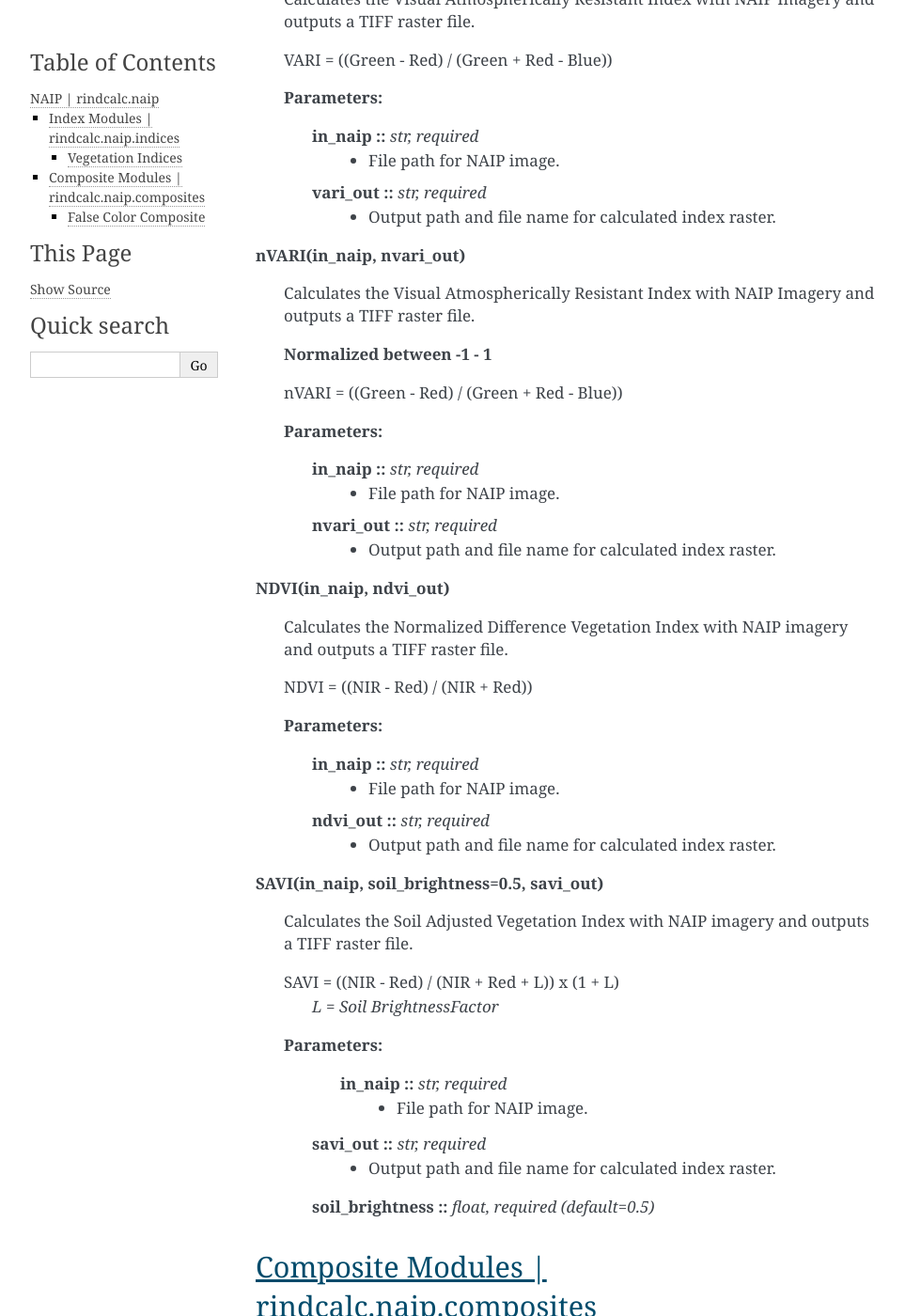
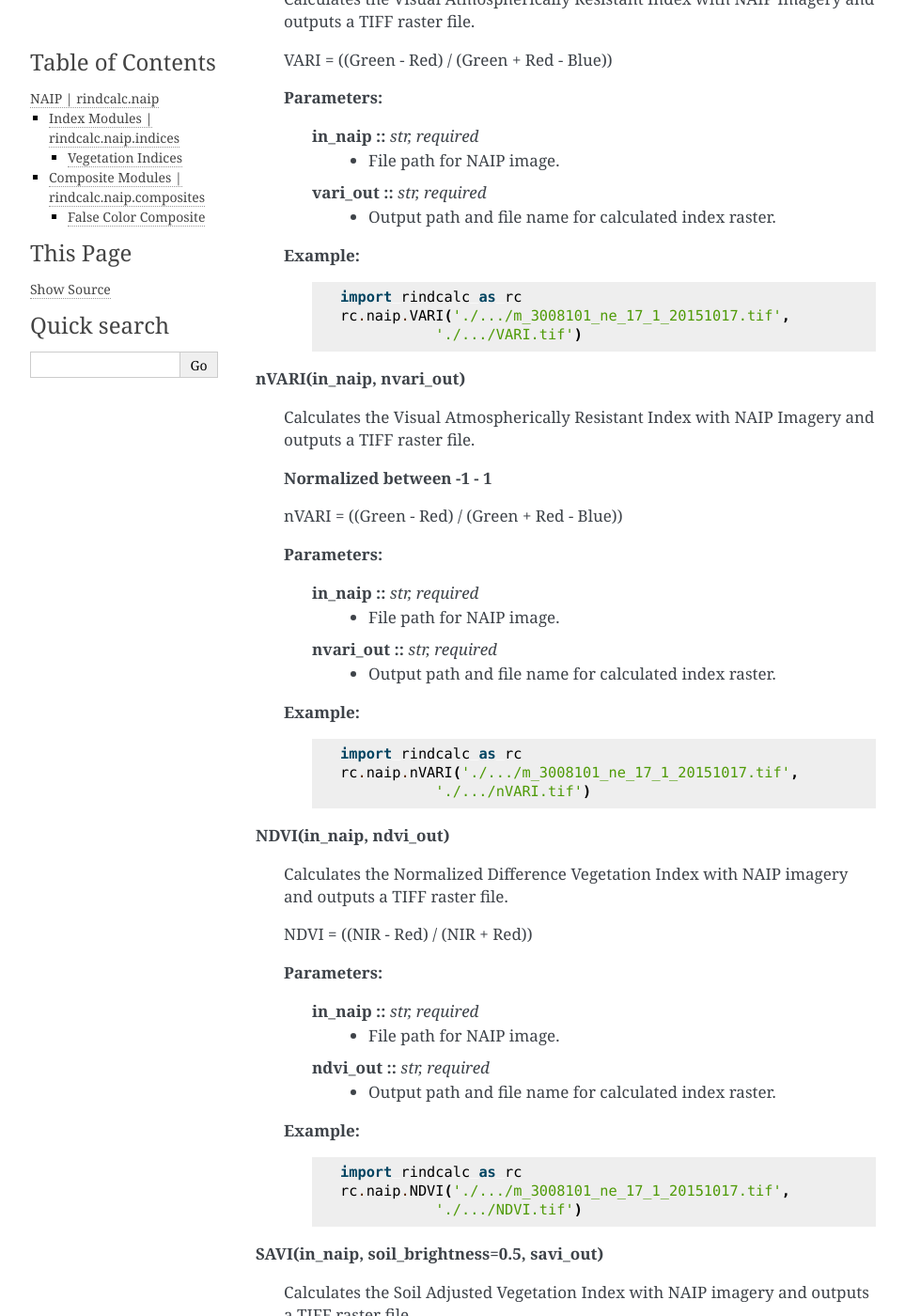
Before and after one commit to ocsmit/rindcalc, a Sphinx documentation site: the page built from docs/source/naip.rst, in a window 1280 px wide and 1400 px high, scrolled down 944 px. Shown: the whole window at 94% size, without its empty margins (148-1111 px from the left). Built offline with Sphinx 7.4.7, drawn with Linux system fonts in a browser that asks for light colours; some of the changed text lies outside the part shown.

Commit message:
Add examples

```diff
--- a/docs/source/naip.rst
+++ b/docs/source/naip.rst
@@ -49,6 +49,14 @@ Vegetation Indices
             **vari_out ::** *str, required*
                 * Output path and file name for calculated index raster.
 
+    **Example:**
+
+            .. code-block:: python
+
+               import rindcalc as rc
+               rc.naip.VARI('./.../m_3008101_ne_17_1_20151017.tif',
+                          './.../VARI.tif')
+
 **nVARI(in_naip, nvari_out)**
 
     Calculates the Visual Atmospherically Resistant Index with NAIP Imagery
@@ -66,6 +74,14 @@ Vegetation Indices
             **nvari_out ::** *str, required*
                 * Output path and file name for calculated index raster.
 
+    **Example:**
+
+            .. code-block:: python
+
+               import rindcalc as rc
+               rc.naip.nVARI('./.../m_3008101_ne_17_1_20151017.tif',
+                          './.../nVARI.tif')
+
 **NDVI(in_naip, ndvi_out)**
 
     Calculates the Normalized Difference Vegetation Index with NAIP imagery
@@ -80,6 +96,14 @@ Vegetation Indices
 
             **ndvi_out ::** *str, required*
                 * Output path and file name for calculated index raster.
+
+    **Example:**
+
+            .. code-block:: python
+
+               import rindcalc as rc
+               rc.naip.NDVI('./.../m_3008101_ne_17_1_20151017.tif',
+                          './.../NDVI.tif')
 
 **SAVI(in_naip, soil_brightness=0.5, savi_out)**
 
@@ -98,6 +122,14 @@ Vegetation Indices
                 * Output path and file name for calculated index raster.
 
             **soil_brightness ::** *float, required (default=0.5)*
+
+    **Example:**
+
+            .. code-block:: python
+
+               import rindcalc as rc
+               rc.naip.SAVI('./.../m_3008101_ne_17_1_20151017.tif',
+                          './.../SAVI.tif')
 
 Composite Modules | rindcalc.naip.composites
 --------------------------------------------
```
